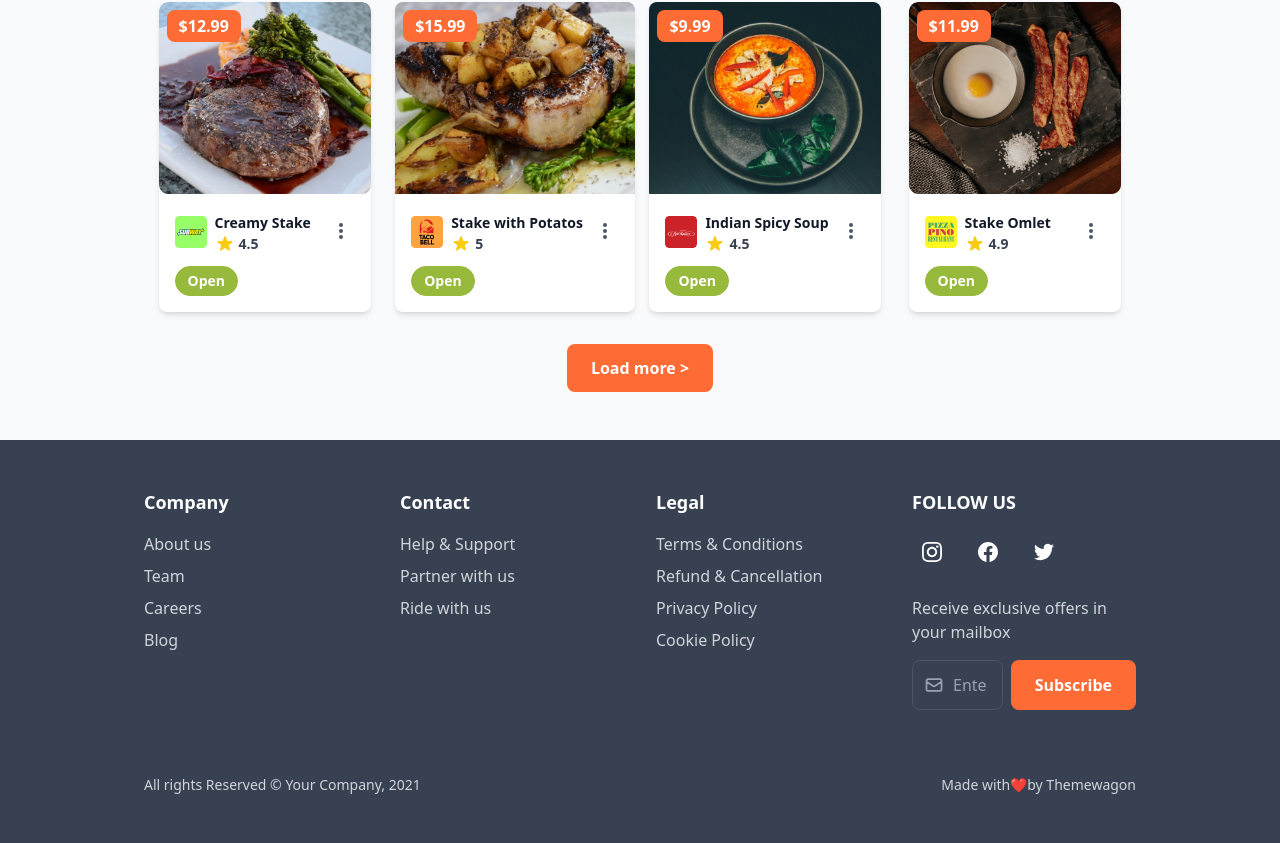
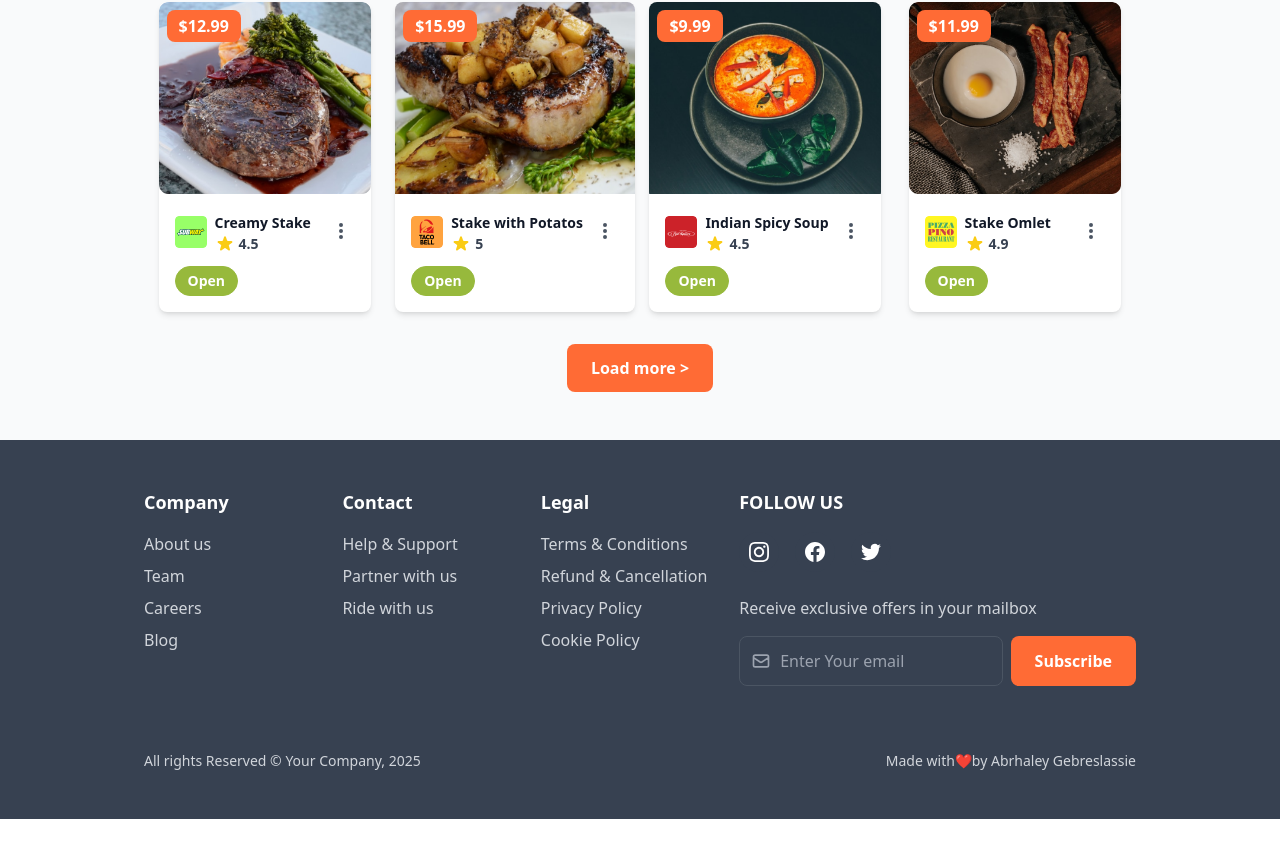
Before and after one commit to Abrish-seng/FoodWagen, a Next.js app: page / in a window 1280 px wide. Shown: the part 1076-1919 px from the top of the page. After the commit the page ends 1895 px from the top, so only its background shows below. Built offline with nearby package versions, Linux system fonts and the light colour scheme.

Commit message:
fixing the grid layout in the footer

```diff
--- a/components/Footer.tsx
+++ b/components/Footer.tsx
@@ -18,11 +18,12 @@ export default function Footer() {
   }
 
   return (
-    <footer className="bg-food-gray-dark text-white py-12">
-      <div className="food-container">
-        <div className="grid grid-cols-1 md:grid-cols-2 lg:grid-cols-4 gap-8 mb-8">
+
+      <footer className="bg-food-gray-dark text-white py-12 flex justify-center items-center">
+        <div className="md:max-w-5xl w-full md:mx-auto px-4">
+        <div className="grid grid-cols-1 md:grid-cols-2 lg:grid-cols-5  mb-8">
           {/* Company Column */}
-          <div>
+          <div className="text-center md:text-left">
             <h3 className="text-lg font-bold mb-4">Company</h3>
             <ul className="space-y-2 text-gray-300">
               <li>
@@ -49,7 +50,7 @@ export default function Footer() {
           </div>
 
           {/* Contact Column */}
-          <div>
+          <div className="text-center md:text-left">
             <h3 className="text-lg font-bold mb-4">Contact</h3>
             <ul className="space-y-2 text-gray-300">
               <li>
@@ -71,7 +72,7 @@ export default function Footer() {
           </div>
 
           {/* Legal Column */}
-          <div>
+          <div className="text-center md:text-left">
             <h3 className="text-lg font-bold mb-4">Legal</h3>
             <ul className="space-y-2 text-gray-300">
               <li>
@@ -98,7 +99,7 @@ export default function Footer() {
           </div>
 
           {/* Follow Us & Newsletter */}
-          <div>
+          <div className="text-center md:text-left lg:col-span-2 mt-8 md:mt-0">
             <h3 className="text-lg font-bold mb-4 uppercase">Follow Us</h3>
             <div className="flex space-x-4 mb-6">
               <a
@@ -146,7 +147,7 @@ export default function Footer() {
               Receive exclusive offers in your mailbox
             </p>
 
-            <form onSubmit={handleSubscribe} className="flex space-x-2">
+            <form onSubmit={handleSubscribe} className="flex flex-col md:flex-row md:space-x-2 space-y-2 md:space-y-0">
               <div className="flex-1 relative">
                 <input
                   type="email"
@@ -187,13 +188,14 @@ export default function Footer() {
         <div className="border-t border-gray-700 my-8"></div>
 
         {/* Copyright */}
-        <div className="flex flex-col md:flex-row justify-between items-center text-gray-300 text-sm">
-          <p>All rights Reserved © Your Company, 2021</p>
+        <div className="flex flex-col md:flex-row justify-center md:justify-between items-center text-gray-300 text-sm">
+          <p>All rights Reserved © Your Company, 2025</p>
           <p className="flex items-center space-x-1 mt-2 md:mt-0">
-            Made with <span className="text-food-orange">❤️</span> by Themewagon
+            Made with <span className="text-food-orange">❤️</span> by Abrhaley Gebreslassie
           </p>
         </div>
       </div>
     </footer>
+
   )
 }
```
